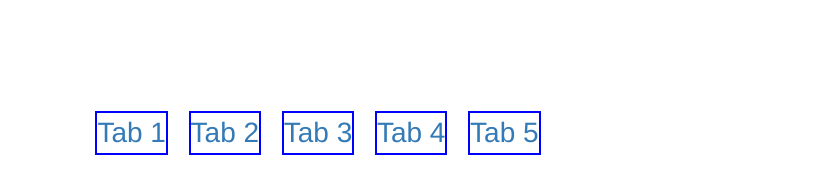
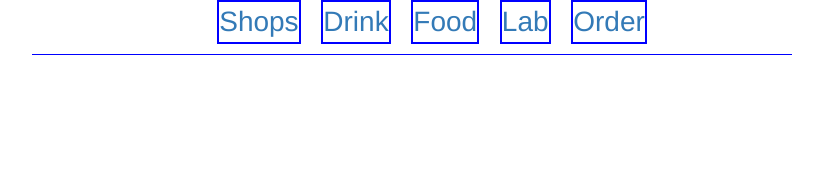
Before and after one commit to chrispruitt/TIY--Assignments, a website: page blueprint-tablist/index.html in a window 1280 px wide. Shown: the whole page, without its empty margins (228-1051 px from the left). Drawn offline with nearby package versions, Linux system fonts and the light colour scheme.

Commit message:
lol at having time to do this assignment

```diff
--- a/blueprint-tablist/css/main.css
+++ b/blueprint-tablist/css/main.css
@@ -98,17 +98,22 @@ textarea {
    ========================================================================== */
 
 nav {
-    margin-top: 15ex;
+    /*margin-top: 15ex;*/
+    text-align: center;
+    border-bottom: 1px solid blue;
 }
 
 li {
     font-size: 2em;
     display: inline-block;
     margin: 0 .3em;
-    border: 2px solid blue
+    border: 2px solid blue;
+
 }
 
-
+a:before {
+    content:
+}
 
 
 
--- a/blueprint-tablist/index.html
+++ b/blueprint-tablist/index.html
@@ -25,13 +25,13 @@
         <!-- Add your site or application content here -->
 <div class="container">
 
-    <nav class="col-md-8 col-md-offset-2">
+    <nav class="col-md-8 col-md-offset-2 col-xs-12">
         <ul class='tabs'>
-            <li><a href='#tab1'>Tab 1</a></li>
-            <li><a href='#tab2'>Tab 2</a></li>
-            <li><a href='#tab3'>Tab 3</a></li>
-            <li><a href='#tab4'>Tab 4</a></li>
-            <li><a href='#tab5'>Tab 5</a></li>
+            <li><a href='#tab1'><span>Shops</span></a></li>
+            <li><a href='#tab2'><span>Drink</span></a></li>
+            <li><a href='#tab3'><span>Food</span></a></li>
+            <li><a href='#tab4'><span>Lab</span></a></li>
+            <li><a href='#tab5'><span>Order</span></a></li>
         </ul>
     </nav>
 
```
